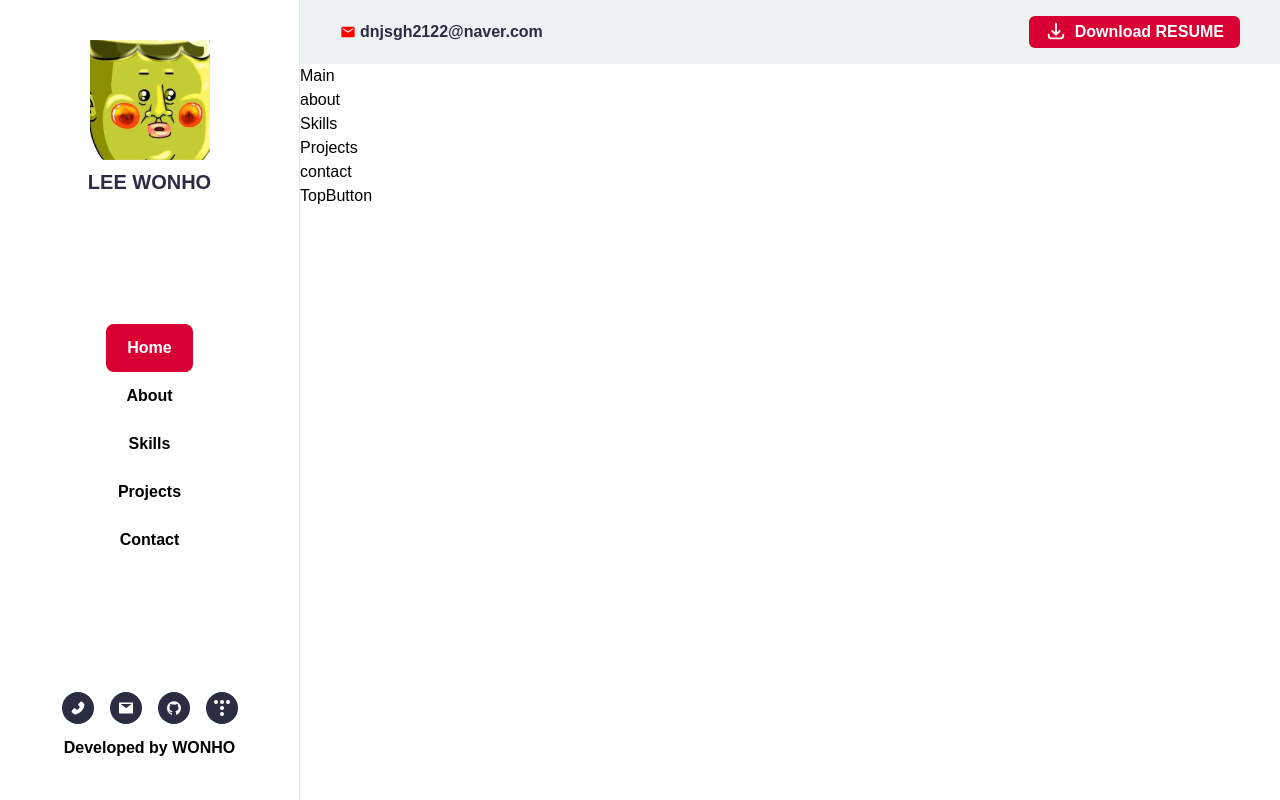
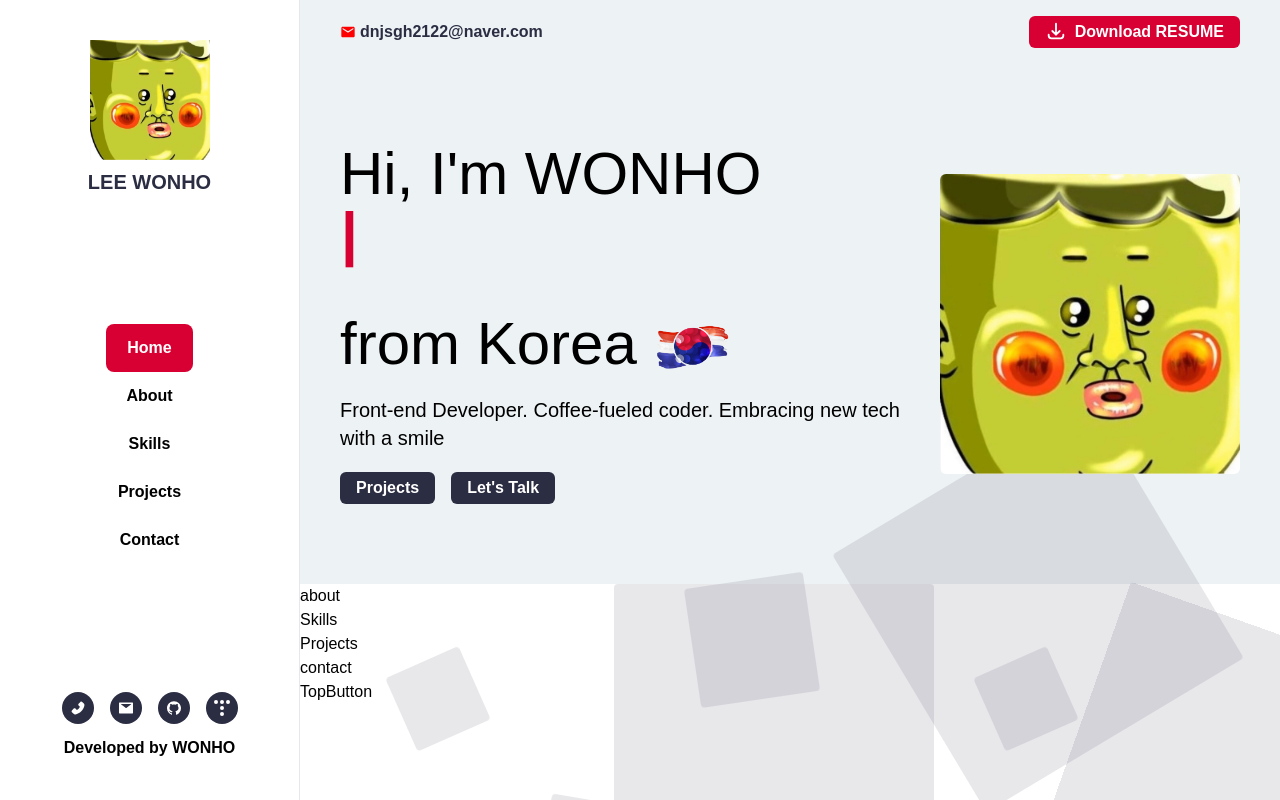
Before and after one commit to W0N-H0/portfolio-next13, a Next.js app: page / in a window 1280 px wide. Built offline with nearby package versions, Linux system fonts and the light colour scheme; a web font is replaced by a local one.

Commit message:
[Feat] 1. Main컴포넌트 레이아웃, 2. typewriter 적용, 3. 배경 animation 적용

```diff
--- a/app/globals.css
+++ b/app/globals.css
@@ -26,4 +26,8 @@ html {
   .header-info-container {
     @apply flex justify-between w-full items-center max-xs:flex-col max-xs:items-start max-xs:gap-2;
   }
+
+  .section-title {
+    @apply bg-dark-red text-white text-sm font-semibold py-3 px-5 uppercase rounded-full flex items-center gap-2;
+  }
 }
--- /dev/null
+++ b/app/mainAnimations.css
@@ -0,0 +1,105 @@
+.bg-squares {
+  position: absolute;
+  top: 0;
+  left: 0;
+  width: 100%;
+  height: 100%;
+}
+
+.bg-squares li {
+  position: absolute;
+  list-style: none;
+  display: block;
+  width: 80px;
+  height: 80px;
+  background-color: #2b2d421b;
+  bottom: -320px;
+  -webkit-animation: square 50s infinite;
+  animation: square 50s infinite;
+  -webkit-transition-timing-function: linear;
+  transition-timing-function: linear;
+  border-radius: 4px;
+  -moz-border-radius: 4px;
+  -webkit-border-radius: 4px;
+  -khtml-border-radius: 4px;
+}
+
+.bg-squares li:nth-child(1) {
+  left: 60%;
+  width: 300px;
+  height: 300px;
+  -webkit-animation-delay: 2s;
+  animation-delay: 2s;
+  -webkit-animation-duration: 34s;
+  animation-duration: 34s;
+}
+
+.bg-squares li:nth-child(2) {
+  left: 10%;
+}
+
+.bg-squares li:nth-child(3) {
+  left: 25%;
+  -webkit-animation-delay: 4s;
+  animation-delay: 4s;
+}
+
+.bg-squares li:nth-child(4) {
+  left: 40%;
+  width: 120px;
+  height: 120px;
+  -webkit-animation-duration: 44s;
+  animation-duration: 44s;
+}
+
+.bg-squares li:nth-child(5) {
+  left: 70%;
+}
+
+.bg-squares li:nth-child(6) {
+  left: 80%;
+  width: 240px;
+  height: 240px;
+  -webkit-animation-delay: 3s;
+  animation-delay: 3s;
+}
+
+.bg-squares li:nth-child(7) {
+  left: 32%;
+  width: 320px;
+  height: 320px;
+  -webkit-animation-delay: 7s;
+  animation-delay: 7s;
+}
+
+.bg-squares li:nth-child(8) {
+  left: 55%;
+  width: 40px;
+  height: 40px;
+  -webkit-animation-delay: 15s;
+  animation-delay: 15s;
+  -webkit-animation-duration: 20s;
+  animation-duration: 20s;
+}
+
+.bg-squares li:nth-child(9) {
+  left: 25%;
+  width: 20px;
+  height: 20px;
+  -webkit-animation-delay: 2s;
+  animation-delay: 2s;
+  -webkit-animation-duration: 60s;
+  animation-duration: 60s;
+}
+
+@keyframes square {
+  0% {
+    -webkit-transform: translateY(0);
+    transform: translateY(0);
+  }
+
+  100% {
+    -webkit-transform: translateY(-1500px) rotate(600deg);
+    transform: translateY(-1500px) rotate(600deg);
+  }
+}
--- a/components/Main.jsx
+++ b/components/Main.jsx
@@ -1,7 +1,70 @@
 "use client";
 
+import Image from "next/image";
+import Link from "next/link";
+import "@/app/mainAnimations.css";
+import CustomTypewriter from "./typewriter/typewriter";
+
 const Main = () => {
-  return <div>Main</div>;
+  return (
+    <section className="w-full  h-fit bg-light-bg relative px-[40px] py-20 max-xs:px-[20px]">
+      <div className="flex items-center justify-between h-full max-w-[1250px] mx-auto max-md:flex-col max-md:gap-10">
+        <div className="flex flex-col gap-5 z-40 max-md:order-2">
+          <div className="text-4xl lg:text-6xl">
+            <h1> Hi, I&apos;m WONHO </h1>
+
+            <span className="font-bold text-dark-red">
+              <CustomTypewriter />
+            </span>
+            <div className="flex">
+              <h2>from Korea</h2>
+              <Image
+                src="/assets/koreaflag.png"
+                width={80}
+                height={70}
+                alt="koreaflag"
+                className="z-10 ml-4 pt-1"
+              />
+            </div>
+            <p className="mt-5 text-xl">
+              Front-end Developer. Coffee-fueled coder. Embracing new tech with
+              a smile
+            </p>
+          </div>
+          <div className="flex gap-4 max-md:justify-center font-bold">
+            <Link href="#projects">
+              <button className="bg-dark-blue text-white px-2 lg:px-4 py-1 rounded-md hover:bg-dark-blue/75 cursor-pointer">
+                Projects
+              </button>
+            </Link>
+            <Link href="#contact">
+              <button className="bg-dark-blue text-white px-2 lg:px-4 py-1 rounded-md hover:bg-dark-blue/75 cursor-pointer">
+                Let&apos;s Talk
+              </button>
+            </Link>
+          </div>
+        </div>
+        <Image
+          src="/assets/profile1.jpg"
+          width={300}
+          height={400}
+          alt="profile1"
+          className="z-10 rounded-md"
+        />
+      </div>
+      {/*Main 부분 배경 도형 렌더링을 위한 요소*/}
+      <ul className="bg-squares">
+        <li></li>
+        <li></li>
+        <li></li>
+        <li></li>
+        <li></li>
+        <li></li>
+        <li></li>
+        <li></li>
+      </ul>
+    </section>
+  );
 };
 
 export default Main;
--- /dev/null
+++ b/components/typewriter/typewriter.jsx
@@ -0,0 +1,26 @@
+import Typewriter from "typewriter-effect";
+
+const CustomTypewriter = () => {
+  return (
+    <div className="h-[110px]">
+      <Typewriter
+        options={{
+          autoStart: true,
+          loop: true,
+          pauseFor: 1000,
+        }}
+        onInit={(typewriter) => {
+          typewriter
+            .typeString(" a Front-end Developer")
+            .deleteAll()
+            .typeString(" a communicative Developer")
+            .deleteAll()
+            .typeString(" a lifelong learner Developer")
+            .start();
+        }}
+      />
+    </div>
+  );
+};
+
+export default CustomTypewriter;
```
Also changed, not shown: public/assets/koreaflag.png (added).
